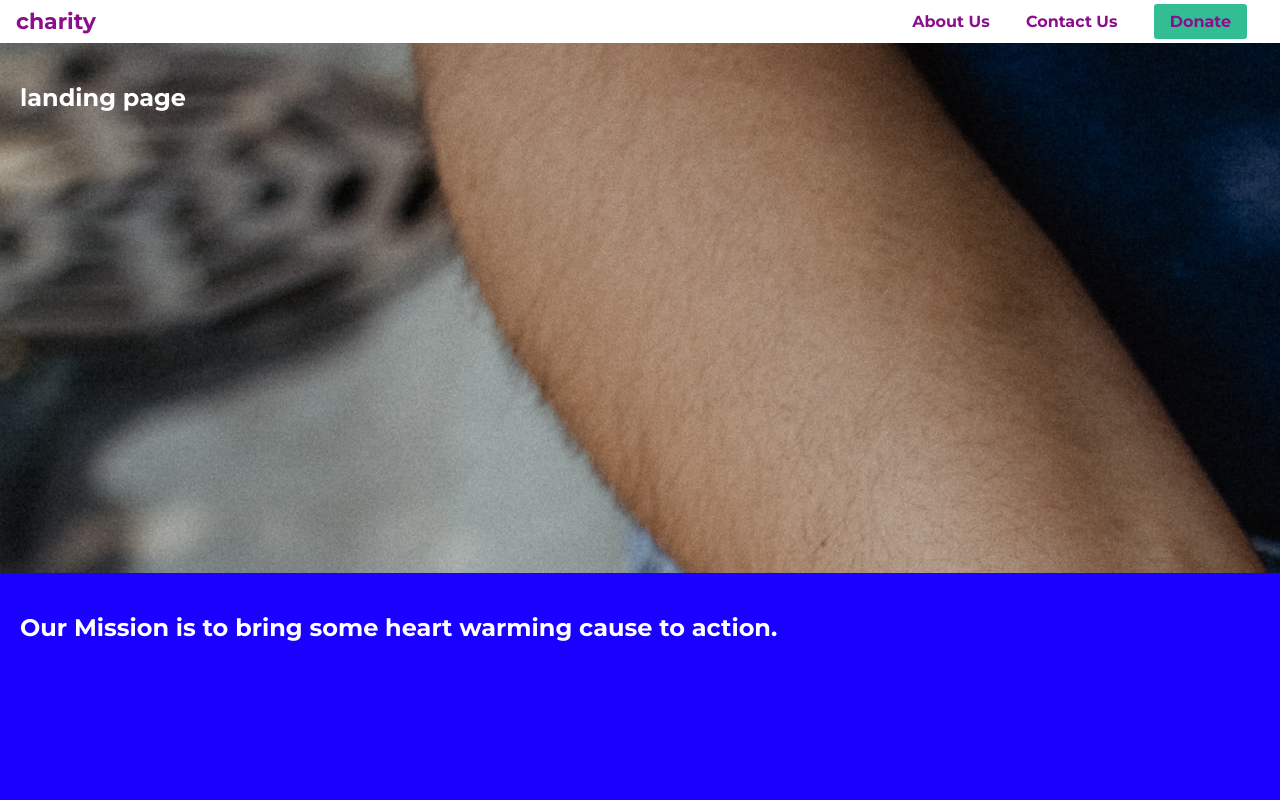
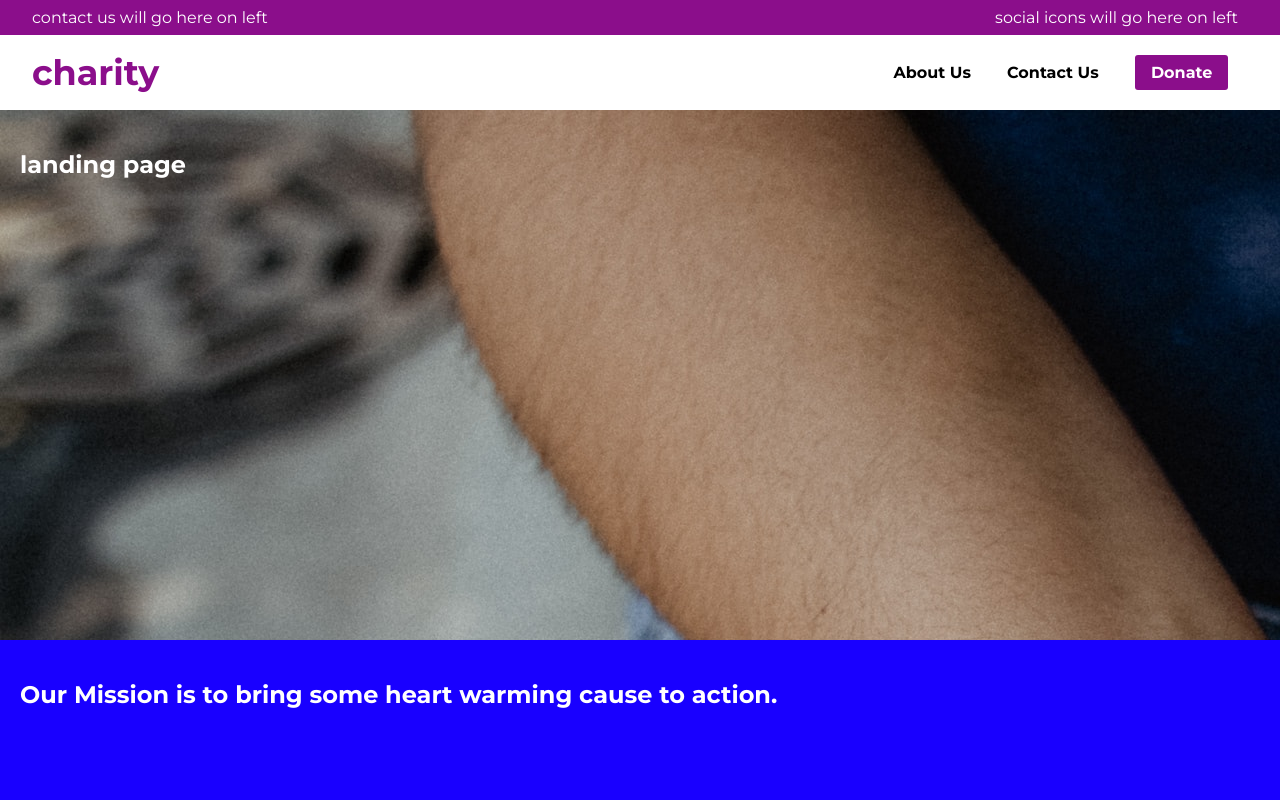
Before and after one commit to Momomartinez/charity, a plain HTML site: page index.html in a window 1280 px wide. Shown: the top 800 px of the page. Drawn offline with Linux system fonts and the light colour scheme.

Commit message:
added top header and changed nav text color

```diff
--- a/index.html
+++ b/index.html
@@ -16,6 +16,10 @@
   </head>
 
   <body>
+    <div class="top-header">
+      <div class="left">contact us will go here on left</div>
+      <div class="right">social icons will go here on left</div>
+    </div>
     <header class="main-header">
       <div>
         <a href="index.html" class="main-header_brand">charity</a>
--- a/main.css
+++ b/main.css
@@ -6,11 +6,35 @@ body {
   font-family: 'Montserrat', sans-serif;
   margin: 0;
 }
+
+/* top header contact and social icons */
+.top-header{
+  width: 100%;
+  margin: 0;
+  background: rgb(139, 14, 139);
+  padding: 8px 32px;
+  color: white;
+}
+
+.left {
+ display: inline-block;
+}
+
+.right{
+  width: calc(100% - 250px);
+  display: inline-block;
+  text-align: right;
+}
+
+
+
+
+
 /* header/navbar */
 .main-header {
   background-color: white;
   width: 100%;
-  padding: 8px 16px;
+  padding: 16px 32px;
 }
 .main-header > div {
   vertical-align: middle;
@@ -18,7 +42,7 @@ body {
 }
 
 .main-header_brand {
-  font-size: 22px;
+  font-size: 35px;
   color: rgb(139, 14, 139);
   text-decoration: none;
   font-weight: bold;
@@ -28,7 +52,7 @@ body {
   vertical-align: middle;
   display: inline-block;
   text-align: right;
-  width: calc(100% - 85px);
+  width: calc(100% - 135px);
 }
 
 .main-nav_items {
@@ -44,20 +68,21 @@ body {
 
 .main-nav_item a {
   text-decoration: none;
-  color: rgb(139, 14, 139);
+  color: black;
   padding: 3px 0;
-  font-weight: bold;
+  font-weight:bold;
 }
 
 .main-nav_item a:hover,
 .main-nav_item:active {
-  border-bottom: 2px solid white;
+  border-bottom: 2px solid rgb(139, 14, 139);
+  color: rgb(139, 14, 139);
 }
 
 .main-nav_item--dnt-btn a {
-  background-color: rgb(50, 189, 147);
+  background-color: rgb(139, 14, 139);
   border-radius: 3px;
-  color: rgb(139, 14, 139);
+  color: white;
   padding: 8px 16px;
 }
 
```
